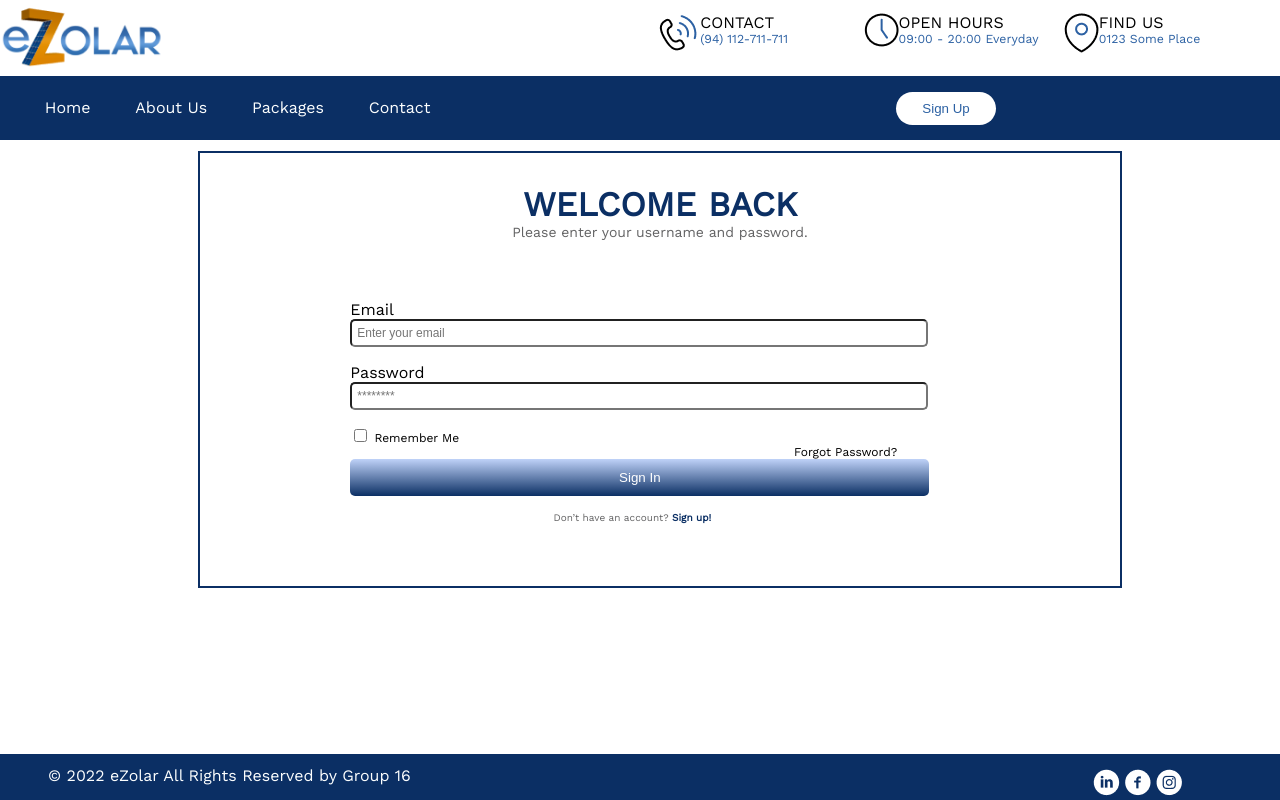
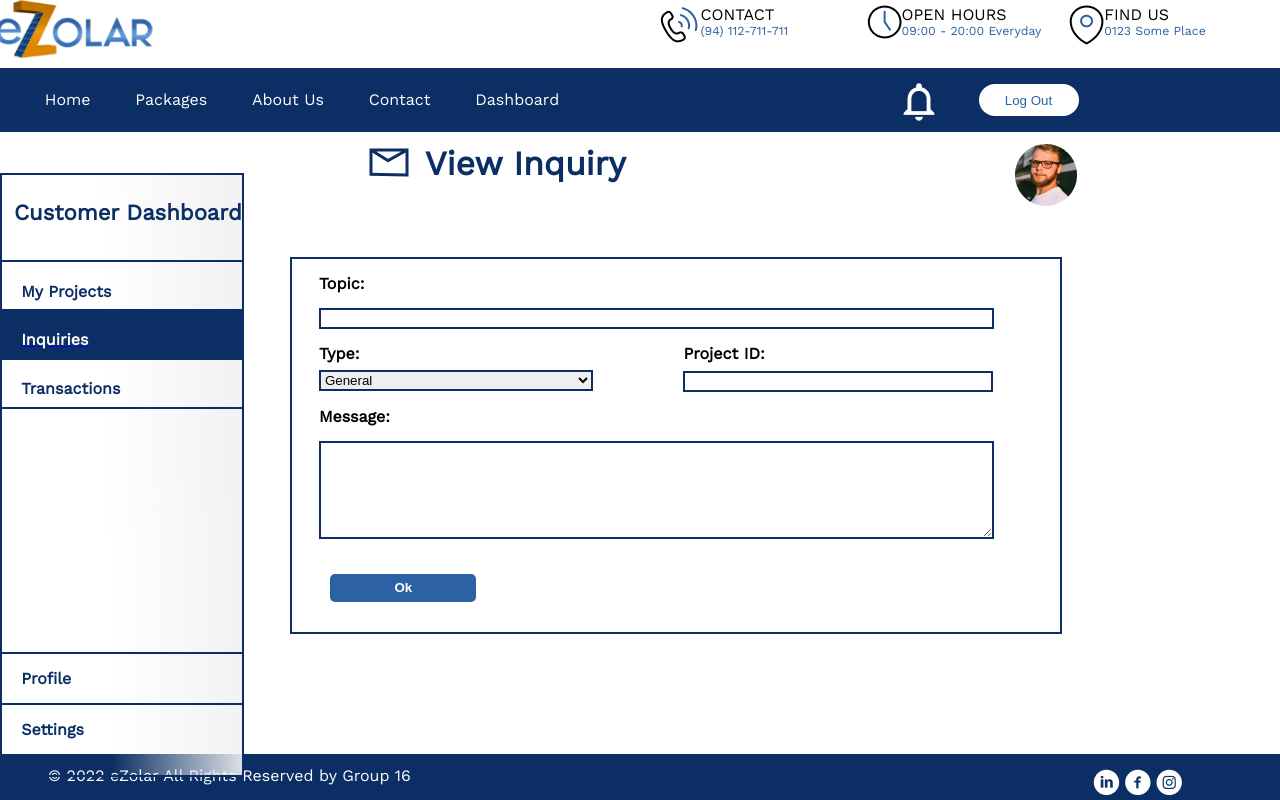
Before and after one commit to Mashi-Abeywickrama/eZolar, a PHP site: page /ezolar/app/views/Customer/viewinquiry.php in a window 1280 px wide. Run offline with PHP 8.4, Linux system fonts and the light colour scheme; some libraries are stand-ins or nearby versions.

Commit message:
authentication updated

```diff
--- a/app/controllers/Index.php
+++ b/app/controllers/Index.php
@@ -13,7 +13,7 @@
       $this->view('Includes/footer', $data);
       $this->view('Includes/navbar', $data);
       // $this->view('Customer/inquiry', $data);
-      $this->view('Authentication/login', $data);
+      $this->view('Authentication/success', $data);
     }
 
     public function about(){
--- a/app/controllers/Inquiry.php
+++ b/app/controllers/Inquiry.php
@@ -5,7 +5,9 @@
     }
 
     public function index(){
-      $rows  = $this->inquiryModel-> getAllInquiries();
+      $customer_Id = $this->inquiryModel->getUserID([$_SESSION['user_email']]);
+      // print_r($customer_Id);die;
+      $rows  = $this->inquiryModel-> getAllInquiries($customer_Id);
       $_SESSION['rows'] = $rows;
       $data = [
         'title' => 'eZolar Inquiry',
--- a/app/views/Authentication/login.php
+++ b/app/views/Authentication/login.php
@@ -9,6 +9,7 @@
     <title>eZolar user Login</title>
 </head>
 <body>
+    <div class="web-body">
         <div class="form-container">
             <div class="headline">
                 WELCOME BACK
@@ -41,5 +42,6 @@
             </div>
 
         </div>
+    </div>
 </body>
 </html>
--- a/app/views/Authentication/register.php
+++ b/app/views/Authentication/register.php
@@ -18,7 +18,8 @@
 <body>
     <div class="form-container">
         <div class="headline">
-            Registration Form
+            Registration Form <br>
+            <span class="err-box" id="final-err">hhhhhhhhhh</span>
         </div>
         <div class="form-container-signup">
             <form name="Login-Form" action="/ezolar/register/dashboard" method="POST">
@@ -26,6 +27,7 @@
                     <div class="first-container">
                         <div>
                             First name
+                            <span class="star">*</span>
                             <span class="err-box" id="fname-err"></span>
                         </div>
                         <input class="input-box" name="fname" id="fname" type="text" required onkeyup="validatefName()">
--- a/app/views/Customer/newinquiry.php
+++ b/app/views/Customer/newinquiry.php
@@ -29,9 +29,9 @@
                 <div class="box2">
                     My Projects
                 </div>
-                <div class="box3">
+                <a href="<?=URLROOT?>/inquiry"><div class="box3">
                     Inquiries
-                </div>
+                </div></a>
                 <div class="box4">
                     Transactions
                 </div>
--- /dev/null
+++ b/app/views/Customer/viewinquiry.php
@@ -0,0 +1,100 @@
+<?php
+     define('__ROOT__', dirname(dirname(dirname(__FILE__))));
+     require_once(__ROOT__.'\views\Includes\header.php');
+     require_once(__ROOT__.'\views\Includes\navbar.php');
+     require_once(__ROOT__.'\views\Includes\footer.php');
+?>
+
+<!DOCTYPE html>
+<html lang="en">
+<head>
+    <meta charset="UTF-8">
+    <meta http-equiv="X-UA-Compatible" content="IE=edge">
+    <meta name="viewport" content="width=device-width, initial-scale=1.0">
+    <link href='https://fonts.googleapis.com/css?family=Work Sans' rel='stylesheet'>
+    <link rel="stylesheet" href="\ezolar\public\css\customer.dashboard.common.css">
+    <link rel="stylesheet" href="\ezolar\public\css\customer.newinquiry.css">
+    <title>My newInquiry</title>
+</head>
+<body>
+<!--    to be done later
+    1. add links to left sub panel
+-->
+    <div>
+        <div class="left-panel">
+            <div class ="box1">
+                Customer Dashboard
+            </div>
+            <div class="rest">
+                <div class="rest-top">
+                    <div class="box2">
+                        My Projects
+                    </div>
+                    <a href="<?=URLROOT?>/inquiry"><div class="box3">
+                        Inquiries
+                    </div></a>
+                    <div class="box4">
+                        Transactions
+                    </div>
+                </div>
+                <div class="rest-bottom">
+                    <div class="box5">
+                        Profile
+                    </div>
+                    <div class="box6">
+                        Settings
+                    </div>
+                </div>
+            </div>
+        </div>
+        <!-- Remaining... -->
+        <div class="common-main-container">
+            <div class="dashboard-common-main-topic">
+                <div class="common-main-left-img">
+<!--     need to embed the link of my profile in the image -->
+                    <a href=”” “text-decoration: none”>
+                        <img src="\ezolar\public\img\customer\Inquiry.png" alt="inquiry">
+                    </a>
+                </div>
+                <div class="common-main-txt">
+                    View Inquiry
+                </div>
+
+                <div class="common-main-right-img">
+                    <img src="\ezolar\public\img\profile.png" alt="profile">
+                </div>
+            </div>
+        </div>
+        <div class="right-content">
+            <form name="Inquiry Form" action="/ezolar/inquiry/viewInquiry" method="POST">
+                <div class="topic-container">
+                    Topic:</br>
+                    <input class="topic-box" name="topic-box" id="topic-box" type="text" required>
+                </div>
+                <div class="type-id-container">
+                    <div class="type-container">
+                            Type:</br>
+                        <select class="type-box" name="inquiry-type" id="inquiry-type" type="text" required>
+                            <option value="general">General</option>
+                            <option value="warrenty">Warrenty</option>
+                            <option value="troubleshoot">Troubleshoot</option>
+                        </select>
+                    </div>
+                    <div class="id-container">
+                            Project ID:</br>
+                        <input class="id-box" name="id-box" id="id-box" type="text">
+                    </div>
+                </div>
+                <div class="msg-container">
+                    Message:</br>
+                    <textarea class="msg-box" name="msg-box" id="msg-box" type="text" rows="6" cols="50" required></textarea>
+                </div>
+                <div class="inquiry-btns">
+                <!-- <button class="clearbtn">Clear</button> -->
+                    <button class="sendbtn" type="submit">Ok</button>
+                </div>
+            </form>
+        </div>
+    </div>
+</body>
+</html>
--- a/app/views/Includes/navbar.php
+++ b/app/views/Includes/navbar.php
@@ -15,15 +15,15 @@
         2. set logout
     -->
         <div class="nav-left">
-            <div class="home"><a class="links" "home" href="home.php">Home</a></div>
+            <div class="home"><a class="links" "home" href="<?=URLROOT?>/user/dashboard">Home</a></div>
+            <div class="packages"><a class="links" "link-packages" href="packages.php">Packages</a></div>
             <div class="abt"><a class="links" "about" href="about.php">About Us</a></div>
-            <div class="packages"><a class="links" "link-packages" href="packages.php">Packages</a></div>
             <div class="contact"><a class="links" "link-contact" href="contact.php">Contact</a></div>
-            <div class="dash"><a class="links" "link-dash" href="ezolar/dashboard">Dashboard</a></div>
+            <div class="dash"><a class="links" "link-dash" href="<?=URLROOT?>/user/dashboard">Dashboard</a></div>
         </div>
         <div class="nav-right">
             <div class="btn1">
-                <p><button class="nav-btn1"></button></p>
+                <a href="/ezolar/register"><button class="nav-btn1"></button></a>
             </div>
             <div class="noti">
                 <img src="\ezolar\public\img\Notifications.png" alt="Notifi">
--- a/public/css/customer.dashboard.common.css
+++ b/public/css/customer.dashboard.common.css
@@ -21,7 +21,7 @@
     transform: scale(1.05);
 }
 .dash{
-    color: #DE8500;
+    color: #DE8500 !important;
 }
 .dash:hover{
     cursor: arrow;
--- a/public/css/customer.dashboard.css
+++ b/public/css/customer.dashboard.css
@@ -53,9 +53,9 @@
 }
 .dashboard-container-content:hover {
     cursor: pointer;
-    /* background: #0B2F64; */
+    background: #EEEFF1;
     transition-duration: 200ms;
-    transform:scale(1.02);
+    /* transform:scale(1.02); */
 }
 a{
     text-decoration: none;
--- a/public/css/login.css
+++ b/public/css/login.css
@@ -1,11 +1,12 @@
 .form-container{
-    font-family: 'work sans';
+    display: flex;
+    flex-direction: column;
     align-self: center;
-    margin-left: 15%;
+    /* margin-left: 15%; */
     /* margin-right: 10%; */
-    margin-top: 75px;
+    /* margin-top: 75px; */
     width: 70%;
-    padding: 4px 18px;
+    /* padding: 4px 18px; */
     border:2px solid #0B2F64;
     padding-bottom: 2%;
 }
@@ -15,14 +16,18 @@
     padding-top: 5%;
 }
 .headline{
+    display: flex;
+    justify-content: center;
     padding-top: 3%;
-    text-align: center;
+    /* text-align: center; */
     font-weight: bold;
     font-size:34px;
     color: #0B2F64;
 }
 .subHeader {
-    text-align: center;
+    display: flex;
+    justify-content: center;
+    /* text-align: center; */
     font-weight: lighter;
     font-size:14px;
     color: #636364;
@@ -120,6 +125,10 @@
 .noti,.btn2,.dash{
     display: none;
 }
+.btn1{
+    display: flex;
+    align-items: center;
+}
 
 .nav-btn1::after{
     content: 'Sign Up';
--- a/public/css/style.css
+++ b/public/css/style.css
@@ -1,5 +1,12 @@
 body {
     font-family: 'work sans';
+    margin: 0;
+}
+.web-body{
+    display: flex;
+    justify-content: center;
+    margin-top: 9%;
+    /* background-color: aqua; */
 }
 .header {
     position: relative;
```
Also changed, not shown: app/controllers/User.php (+7 -2 lines), app/models/InquiryModel.php (+19 -3 lines), app/models/RegisterModel.php (+20 -1 lines), app/views/Authentication/success.php (added, +34 -0 lines), app/views/Customer/inquiry.php (+7 -3 lines), public/css/customer.inquiry.css (+13 -10 lines), public/css/signup.css (+57 -1 lines), public/js/validation.js (+6 -1 lines), public/img/customer/success.png (added). Lines whose indentation alone changed are shown as unchanged.
